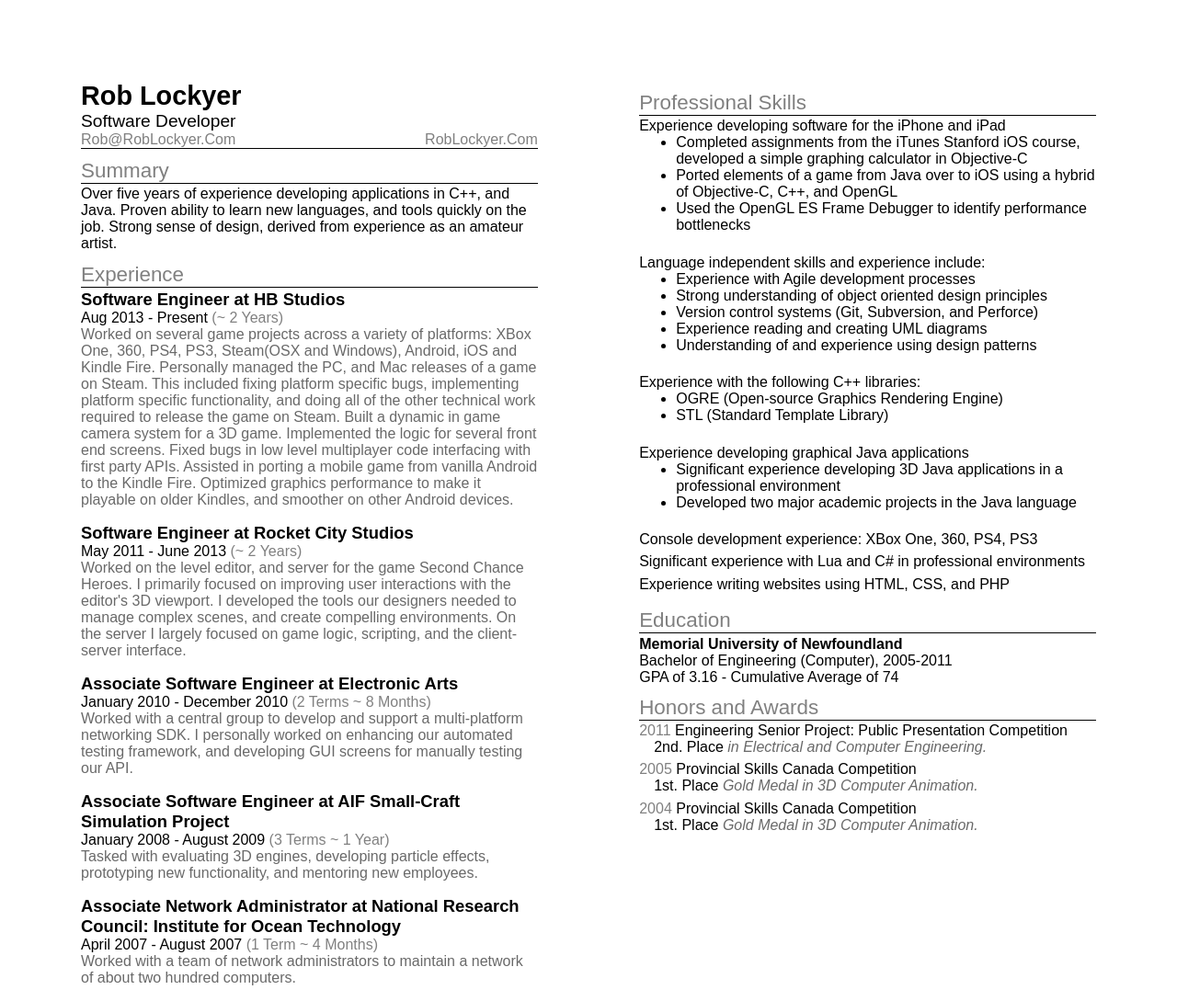
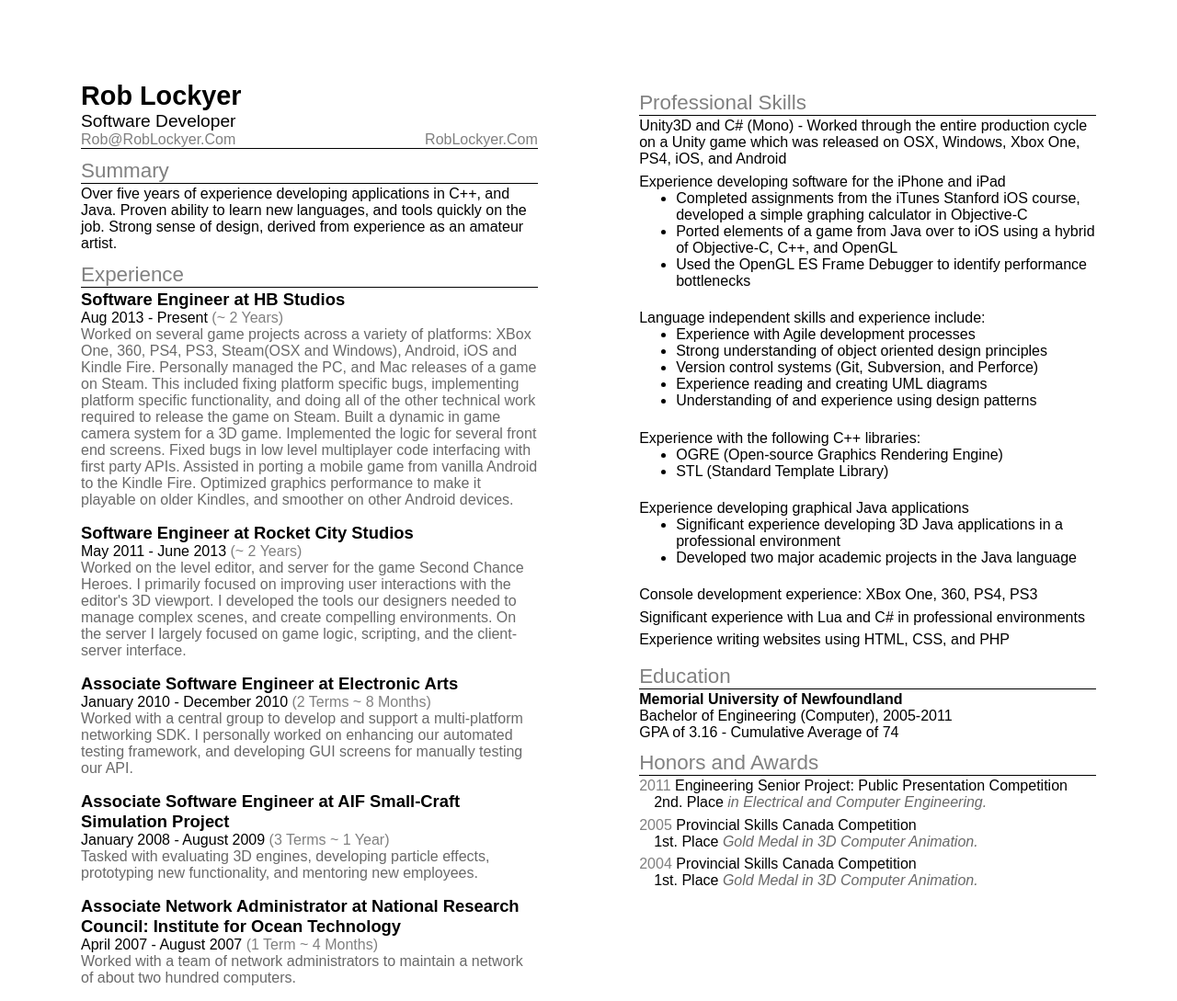
Before and after one commit to lockyer/lockyer.github.io, a Jekyll site: the page built from resume/index.html, in a window 1280 px wide. Shown: the whole page at 92% size. Built offline with Jekyll 4.4.1, drawn with Linux system fonts in a browser that asks for light colours; Markdown is read by kramdown in place of the engine named in the settings.

Commit message:
Update index.html

```diff
--- a/resume/index.html
+++ b/resume/index.html
@@ -240,6 +240,9 @@
 <div id="professionalSkills">
 	<h2>Professional Skills</h2>
 
+	<div class="skill">Unity3D and C# (Mono) - Worked through the entire production cycle on a Unity game which was released on OSX, Windows, Xbox One, PS4, iOS, and Android
+	</div>
+
 	<div class="skill">Experience developing software for the iPhone and iPad
         <ul>
         <li>Completed assignments from the iTunes Stanford iOS course, developed a simple graphing calculator in Objective-C</li>
```
